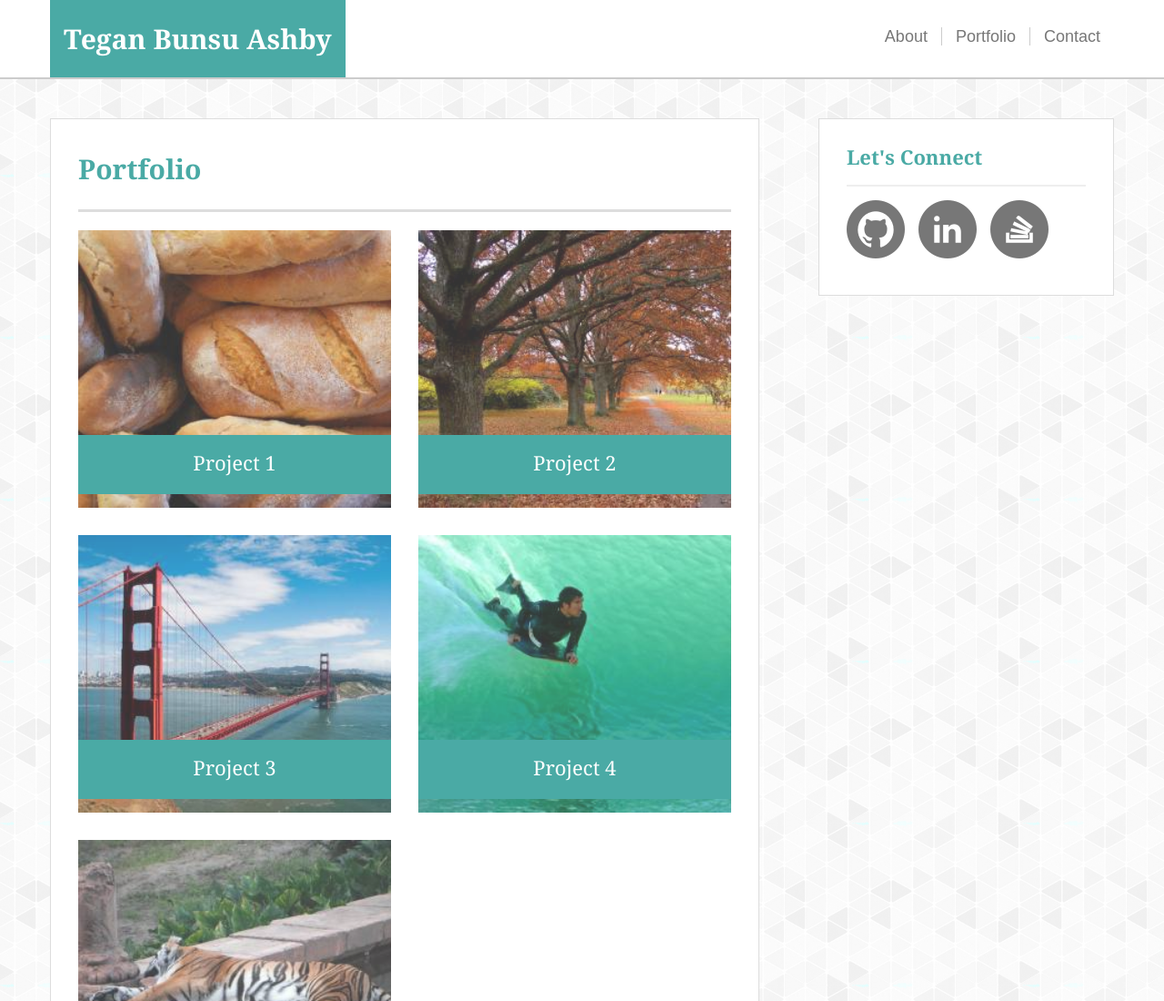
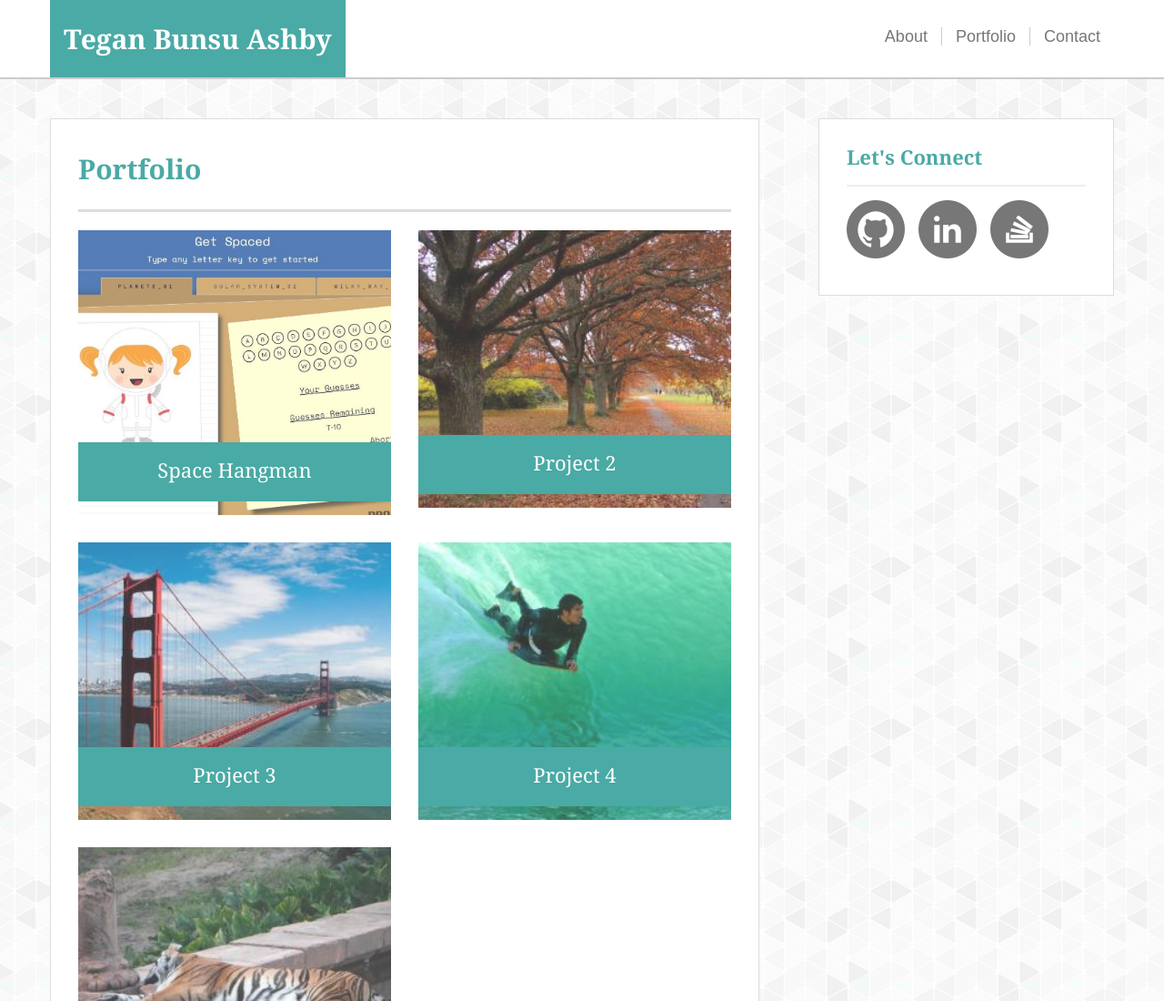
Before and after one commit to bunsushi/Bootstrap-Portfolio, a plain HTML site: page portfolio.html in a window 1280 px wide. Shown: the top 1100 px of the page at 91% size. Drawn offline with nearby package versions, Linux system fonts and the light colour scheme.

Commit message:
Updated portfolio and minor CSS

```diff
--- a/assets/css/custom.css
+++ b/assets/css/custom.css
@@ -149,6 +149,10 @@ h3,
     opacity: 0.8;
 }
 
+.project img:hover {
+    opacity: 1;
+}
+
 .project-title {
     position: relative;
     bottom: 80px;
--- a/portfolio.html
+++ b/portfolio.html
@@ -60,9 +60,9 @@
                 <h1>Portfolio</h1>
                 <div class="row">
                     <div class="col-md-6 project">
-                        <img src="assets/images/baguette.jpg" alt="Project 1">
+                        <a href="https://bunsushi.github.io/Hangman-Game/" target="_blank"><img src="assets/images/get-spaced.jpg" height="100%" alt="Get Spaced"></a>
 
-                        <h3 class="project-title">Project 1</h3>
+                        <h3 class="project-title">Space Hangman</h3>
                     </div>
 
                     <div class="col-md-6 project">
```
Also changed, not shown: assets/images/get-spaced.JPG (added), 2 other files.
